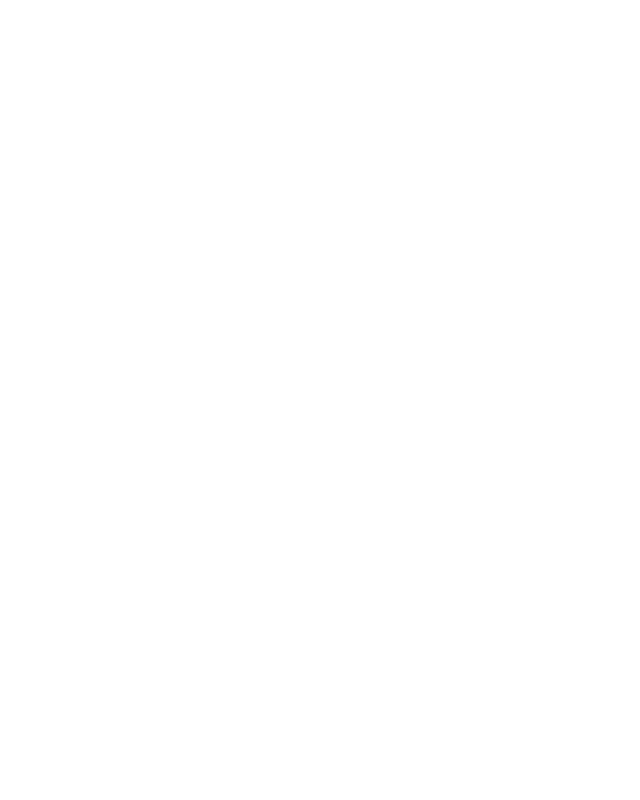
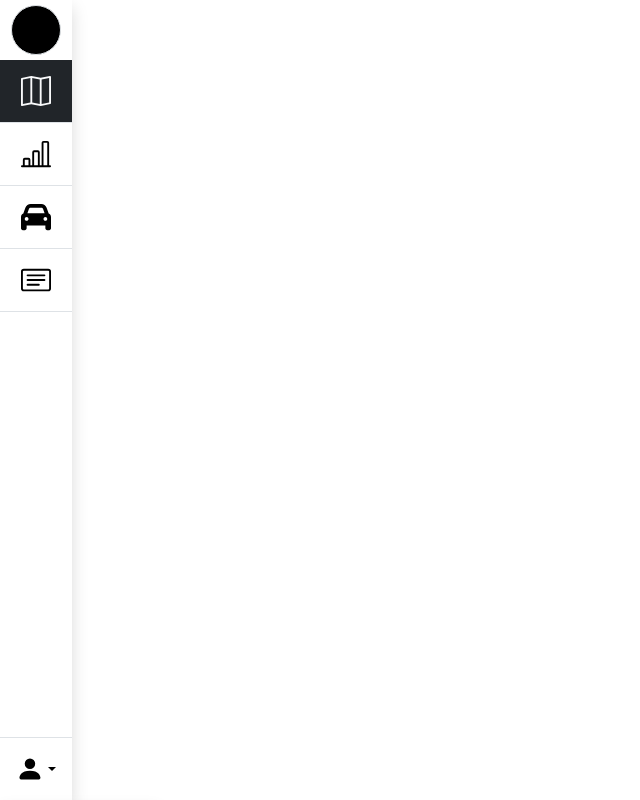
Before and after one commit to DiegoMuneraT/Grid, a React (Create React App) app in the folder frontend/: page /app/sugerencias in a window 1280 px wide. Before the commit this address had no page. Shown: the whole page, without its empty margins (0-640 px from the left). Built offline with nearby package versions, Linux system fonts and the light colour scheme.

Commit message:
Frontend igual al mock-up

```diff
--- a/frontend/src/App.js
+++ b/frontend/src/App.js
@@ -10,17 +10,23 @@ import 'bootstrap/dist/js/bootstrap.min.js';
 import './assets/css/baguetteBox.min.css';
 import './assets/css/Footer-Dark-icons.css';
 import './assets/css/vanilla-zoom.min.css';
+import OwnVehicles from './pages/Own-vehicles'
+import Comments from './pages/Comments'
+import Statistics from './pages/Statistics'
 
 function App() {
   return (
     <BrowserRouter>
       <Routes>
         <Route path='' element={<Home/>} />
-        <Route path='about-us/' element={<AboutUs/>} />
-        <Route path='contact/' element={<Contact/>} />
-        <Route path='login/' element={<Login/>} />
-        <Route path='register/' element={<Register/>} />
+        <Route path='acerca-de-nosotros/' element={<AboutUs/>} />
+        <Route path='contacto/' element={<Contact/>} />
+        <Route path='iniciar-sesion/' element={<Login/>} />
+        <Route path='registro/' element={<Register/>} />
         <Route path='app/inicio/' element={<Map/>} />
+        <Route path='app/mis-vehiculos/' element={<OwnVehicles/>} />
+        <Route path='app/sugerencias/' element={<Comments/>} />
+        <Route path='app/estadisticas/' element={<Statistics/>} />
 
       </Routes>
     </BrowserRouter>
--- a/frontend/src/components/NavBarApp.js
+++ b/frontend/src/components/NavBarApp.js
@@ -4,16 +4,16 @@ export default function NavBarApp() {
     <div className="bg-body shadow d-flex flex-column flex-shrink-0 position-fixed top-0 bottom-0" style={{width: '4.5rem'}}>
         <div className="justify-content-center" style={{display: 'flex',color: 'var(--bs-body-bg)',}}><a className="text-center link-body-emphasis border rounded-circle d-block align-items-center" href="#" data-bs-toggle="tooltip" data-bs-placement="right" data-bs-original-title="Icon-only" style={{background: 'var(--bs-emphasis-color)',color: '#fff !important',paddingTop: '0px',width: '50px',height: '50px',margin: '5px',}}></a></div>
         <ul className="nav nav-pills flex-column text-center nav-flush mb-auto">
-            <li className="nav-item"><a className="nav-link active link-light py-3 border-bottom rounded-0" href="map.html" aria-current="page" style={{background: 'var(--bs-body-color)',}}><svg xmlns="http://www.w3.org/2000/svg" width="1em" height="1em" fill="currentColor" viewBox="0 0 16 16" className="bi bi-map" style={{width: '30px',height: '30px',color: 'var(--bs-dropdown-link-hover-color)',}}>
+            <li className="nav-item"><a className="nav-link active link-light py-3 border-bottom rounded-0" href="../inicio/" aria-current="page" style={{background: 'var(--bs-body-color)',}}><svg xmlns="http://www.w3.org/2000/svg" width="1em" height="1em" fill="currentColor" viewBox="0 0 16 16" className="bi bi-map" style={{width: '30px',height: '30px',color: 'var(--bs-dropdown-link-hover-color)',}}>
                         <path fill-rule="evenodd" d="M15.817.113A.5.5 0 0 1 16 .5v14a.5.5 0 0 1-.402.49l-5 1a.502.502 0 0 1-.196 0L5.5 15.01l-4.902.98A.5.5 0 0 1 0 15.5v-14a.5.5 0 0 1 .402-.49l5-1a.5.5 0 0 1 .196 0L10.5.99l4.902-.98a.5.5 0 0 1 .415.103zM10 1.91l-4-.8v12.98l4 .8V1.91zm1 12.98 4-.8V1.11l-4 .8v12.98zm-6-.8V1.11l-4 .8v12.98l4-.8z"></path>
                     </svg></a></li>
-            <li className="nav-item"><a className="nav-link py-3 border-bottom rounded-0" href="statistics.html"><svg xmlns="http://www.w3.org/2000/svg" width="1em" height="1em" fill="currentColor" viewBox="0 0 16 16" className="bi bi-bar-chart-line" style={{width: '30px',height: '30px',color: 'var(--bs-emphasis-color)',}}>
+            <li className="nav-item"><a className="nav-link py-3 border-bottom rounded-0" href="../estadisticas/"><svg xmlns="http://www.w3.org/2000/svg" width="1em" height="1em" fill="currentColor" viewBox="0 0 16 16" className="bi bi-bar-chart-line" style={{width: '30px',height: '30px',color: 'var(--bs-emphasis-color)',}}>
                         <path d="M11 2a1 1 0 0 1 1-1h2a1 1 0 0 1 1 1v12h.5a.5.5 0 0 1 0 1H.5a.5.5 0 0 1 0-1H1v-3a1 1 0 0 1 1-1h2a1 1 0 0 1 1 1v3h1V7a1 1 0 0 1 1-1h2a1 1 0 0 1 1 1v7h1V2zm1 12h2V2h-2v12zm-3 0V7H7v7h2zm-5 0v-3H2v3h2z"></path>
                     </svg></a></li>
-            <li className="nav-item"><a className="nav-link py-3 border-bottom rounded-0" href="own-vehicles.html"><svg xmlns="http://www.w3.org/2000/svg" viewBox="0 0 512 512" width="1em" height="1em" fill="currentColor" style={{width: '30px',height: '30px',color: 'var(--bs-emphasis-color)',}}>
+            <li className="nav-item"><a className="nav-link py-3 border-bottom rounded-0" href="../mis-vehiculos/"><svg xmlns="http://www.w3.org/2000/svg" viewBox="0 0 512 512" width="1em" height="1em" fill="currentColor" style={{width: '30px',height: '30px',color: 'var(--bs-emphasis-color)',}}>
                         <path d="M39.61 196.8L74.8 96.29C88.27 57.78 124.6 32 165.4 32H346.6C387.4 32 423.7 57.78 437.2 96.29L472.4 196.8C495.6 206.4 512 229.3 512 256V448C512 465.7 497.7 480 480 480H448C430.3 480 416 465.7 416 448V400H96V448C96 465.7 81.67 480 64 480H32C14.33 480 0 465.7 0 448V256C0 229.3 16.36 206.4 39.61 196.8V196.8zM109.1 192H402.9L376.8 117.4C372.3 104.6 360.2 96 346.6 96H165.4C151.8 96 139.7 104.6 135.2 117.4L109.1 192zM96 256C78.33 256 64 270.3 64 288C64 305.7 78.33 320 96 320C113.7 320 128 305.7 128 288C128 270.3 113.7 256 96 256zM416 320C433.7 320 448 305.7 448 288C448 270.3 433.7 256 416 256C398.3 256 384 270.3 384 288C384 305.7 398.3 320 416 320z"></path>
                     </svg></a></li>
-            <li className="nav-item"><a className="nav-link py-3 border-bottom rounded-0" href="comments.html"><svg xmlns="http://www.w3.org/2000/svg" width="1em" height="1em" fill="currentColor" viewBox="0 0 16 16" className="bi bi-card-text" style={{fontSize: '17px',width: '30px',height: '30px',color: 'var(--bs-emphasis-color)',}}>
+            <li className="nav-item"><a className="nav-link py-3 border-bottom rounded-0" href="../sugerencias/"><svg xmlns="http://www.w3.org/2000/svg" width="1em" height="1em" fill="currentColor" viewBox="0 0 16 16" className="bi bi-card-text" style={{fontSize: '17px',width: '30px',height: '30px',color: 'var(--bs-emphasis-color)',}}>
                         <path d="M14.5 3a.5.5 0 0 1 .5.5v9a.5.5 0 0 1-.5.5h-13a.5.5 0 0 1-.5-.5v-9a.5.5 0 0 1 .5-.5h13zm-13-1A1.5 1.5 0 0 0 0 3.5v9A1.5 1.5 0 0 0 1.5 14h13a1.5 1.5 0 0 0 1.5-1.5v-9A1.5 1.5 0 0 0 14.5 2h-13z"></path>
                         <path d="M3 5.5a.5.5 0 0 1 .5-.5h9a.5.5 0 0 1 0 1h-9a.5.5 0 0 1-.5-.5zM3 8a.5.5 0 0 1 .5-.5h9a.5.5 0 0 1 0 1h-9A.5.5 0 0 1 3 8zm0 2.5a.5.5 0 0 1 .5-.5h6a.5.5 0 0 1 0 1h-6a.5.5 0 0 1-.5-.5z"></path>
                     </svg></a></li>
@@ -21,7 +21,7 @@ export default function NavBarApp() {
         <div className="dropdown show p-3 border-top"><a className="dropdown-toggle link-body-emphasis d-flex align-items-center text-decoration-none" aria-expanded="true" data-bs-toggle="dropdown" role="button"><svg xmlns="http://www.w3.org/2000/svg" width="1em" height="1em" fill="currentColor" viewBox="0 0 16 16" className="bi bi-person-fill" style={{width: '30px',height: '30px',}}>
                     <path d="M3 14s-1 0-1-1 1-4 6-4 6 3 6 4-1 1-1 1H3Zm5-6a3 3 0 1 0 0-6 3 3 0 0 0 0 6Z"></path>
                 </svg></a>
-            <div className="dropdown-menu show shadow text-small" data-bs-popper="none" data-popper-placement="top-start"><a className="dropdown-item" href="#">Sign out</a></div>
+            <div className="dropdown-menu show shadow text-small" data-bs-popper="none" data-popper-placement="top-start"><a className="dropdown-item" href="../../">Sign out</a></div>
         </div>
     </div>
   )
--- a/frontend/src/components/NavBarHome.js
+++ b/frontend/src/components/NavBarHome.js
@@ -9,16 +9,16 @@ export default function NavBarHome(){
                 <div className="justify-content-center align-items-center" style={{display: 'inline-flex', padding: '0 0 0 1rem', width: '50%'}}>
                     <div>
                         <ul className="navbar-nav">
-                            <li className="nav-item"><a className="nav-link" href="../about-us/">About</a></li>
+                            <li className="nav-item"><a className="nav-link" href="../acerca-de-nosotros/">About</a></li>
                         </ul>
                     </div><a className="navbar-brand logo" href="../" style={{marginRight: '0px',}}>ManagEV</a>
                     <div>
                         <ul className="navbar-nav">
-                            <li className="nav-item" style={{padding: '0 0 0 32px',}}><a className="nav-link" href="../contact/">Contact</a></li>
+                            <li className="nav-item" style={{padding: '0 0 0 32px',}}><a className="nav-link" href="../contacto/">Contact</a></li>
                         </ul>
                     </div>
                 </div>
-                <div className="justify-content-end align-items-center" style={{width: '25%', display: 'inline-flex',}}><a href="../login/"><button className="btn btn-primary btn-sm" type="button" style={{marginRight: '0px', background: 'rgb(33,37,41)', borderColor: '#000000',}}>Iniciar Sesion</button></a></div>
+                <div className="justify-content-end align-items-center" style={{width: '25%', display: 'inline-flex',}}><a href="../iniciar-sesion/"><button className="btn btn-primary btn-sm" type="button" style={{marginRight: '0px', background: 'rgb(33,37,41)', borderColor: '#000000',}}>Iniciar Sesion</button></a></div>
             </div>
         </div>
     </nav>
--- a/frontend/src/components/NavBarLogin.js
+++ b/frontend/src/components/NavBarLogin.js
@@ -8,12 +8,12 @@ export default function NavBarLogin() {
                 <div className="justify-content-center align-items-center" style={{display: 'inline-flex', padding: '0 0 0 1rem', width: '50%'}}>
                     <div>
                         <ul className="navbar-nav">
-                            <li className="nav-item"><a className="nav-link" href="../about-us/">About</a></li>
+                            <li className="nav-item"><a className="nav-link" href="../acerca-de-nosotros/">About</a></li>
                         </ul>
                     </div><a className="navbar-brand logo" href="../" style={{marginRight: '0px',}}>ManagEV</a>
                     <div>
                         <ul className="navbar-nav">
-                            <li className="nav-item" style={{padding: '0 0 0 32px',}}><a className="nav-link" href="../contact/">Contact</a></li>
+                            <li className="nav-item" style={{padding: '0 0 0 32px',}}><a className="nav-link" href="../contacto/">Contact</a></li>
                         </ul>
                     </div>
                 </div>
--- /dev/null
+++ b/frontend/src/pages/Comments.js
@@ -0,0 +1,12 @@
+import NavBarApp from "../components/NavBarApp";
+
+export default function Comments() {
+    return (
+        <body>
+            <NavBarApp/>
+
+            <div style={{width: '100vw', height: '100vh',}}></div>
+
+        </body>
+      )
+}
--- a/frontend/src/pages/Login.js
+++ b/frontend/src/pages/Login.js
@@ -20,7 +20,7 @@ export default function Login() {
                         <div className="justify-content-center align-items-center" style={{display: 'flex', marginBottom: '15px',marginTop: '15px'}}><button className="btn btn-primary" type="submit" style={{background: 'var(--bs-emphasis-color)', borderColor: 'var(--bs-emphasis-color)', borderTopColor: 'var(--bs-body-color)', }}>Iniciar Sesion</button></div>
                         <div className="txt1 text-center p-t-54 p-b-20"><span>O Inicia Sesion con</span></div>
                         <div className="justify-content-center align-items-center" style={{display: 'flex',}}><a className="login100-social-item" href="#" style={{boxShadow: '0px 2px 6px 0px var(--bs-emphasis-color)', }}><img src="https://colorlib.com/etc/lf/Login_v9/images/icons/icon-google.png" alt="Google" /></a><a className="login100-social-item" href="#" style={{boxShadow: '0px 2px 6px 0px var(--bs-emphasis-color)',}}><img src="https://learn.microsoft.com/en-us/azure/active-directory/develop/media/howto-add-branding-in-apps/ms-symbollockup_mssymbol_19.svg" alt="Microsoft" width="29" height="32" /></a></div>
-                        <div className="justify-content-center align-items-center" style={{display: 'flex', margin: '15px 0', }}><a className="txt2" href="../register/">No tienes una cuenta? Crea una.</a></div>
+                        <div className="justify-content-center align-items-center" style={{display: 'flex', margin: '15px 0', }}><a className="txt2" href="../registro/">No tienes una cuenta? Crea una.</a></div>
                         <div className="justify-content-center align-items-center" style={{display: 'flex', }}><span style={{fontSize: '13px', backdropFilter: 'opacity(1)', }}>GRID @ 2023</span></div>
                     </form>
                 </div>
--- a/frontend/src/pages/Map.js
+++ b/frontend/src/pages/Map.js
@@ -5,8 +5,7 @@ export default function Map() {
     <body>
         <NavBarApp/>
 
-        <div style={{width: '100vw', height: '100vh'}}><iframe allowfullscreen="" frameborder="0" src="https://cdn.bootstrapstudio.io/placeholders/map.html" width="100%" height="400" style={{width: '100%', height: '100%', position: 'static'}}></iframe></div>
-
+        <div style={{height: '100vh', overflowY: 'hidden'}}><iframe title="map" allowfullscreen="" frameborder="0" src="https://cdn.bootstrapstudio.io/placeholders/map.html" style={{width: '100%', height: '100%', position: 'static',}}></iframe></div>
     </body>
   )
 }
--- /dev/null
+++ b/frontend/src/pages/Own-vehicles.js
@@ -0,0 +1,12 @@
+import NavBarApp from "../components/NavBarApp";
+
+export default function OwnVehicles() {
+  return (
+    <body>
+        <NavBarApp/>
+
+        <div style={{width: '100vw', height: '100vh',}}></div>
+
+    </body>
+  )
+}
--- a/frontend/src/pages/Register.js
+++ b/frontend/src/pages/Register.js
@@ -18,7 +18,7 @@ export default function Register() {
                         <div className="justify-content-center align-items-center" style={{display: 'flex',marginBottom: '15px', marginTop: '15px'}}><button className="btn btn-primary" type="submit" style={{background: 'var(--bs-emphasis-color)', borderColor: 'var(--bs-emphasis-color)', borderTopColor: 'var(--bs-body-color)'}}>Crear Cuenta</button></div>
                         <div className="txt1 text-center p-t-54 p-b-20"><span>O regístrate con</span></div>
                         <div className="justify-content-center align-items-center" style={{display: 'flex'}}><a className="login100-social-item" href="#" style={{boxShadow: '0px 2px 6px 0px var(--bs-emphasis-color)'}}><img src="https://colorlib.com/etc/lf/Login_v9/images/icons/icon-google.png" alt="Google"/></a><a className="login100-social-item" href="#" style={{boxShadow: '0px 2px 6px 0px var(--bs-emphasis-color)'}}><img src="https://learn.microsoft.com/en-us/azure/active-directory/develop/media/howto-add-branding-in-apps/ms-symbollockup_mssymbol_19.svg" alt="Microsoft" width="29" height="32"/></a></div>
-                        <div className="justify-content-center align-items-center" style={{display: 'flex', margin: '15px 0'}}><a className="txt2" href="../login/">Ya tienes una cuenta? Inicia Sesion.</a></div>
+                        <div className="justify-content-center align-items-center" style={{display: 'flex', margin: '15px 0'}}><a className="txt2" href="../iniciar-sesion/">Ya tienes una cuenta? Inicia Sesion.</a></div>
                         <div className="justify-content-center align-items-center" style={{display: 'flex'}}><span style={{fontSize: '13px', backdropFilter: 'opacity(1)'}}>GRID @ 2023</span></div>
                     </form>
                 </div>
--- /dev/null
+++ b/frontend/src/pages/Statistics.js
@@ -0,0 +1,12 @@
+import NavBarApp from '../components/NavBarApp'
+
+export default function Statistics() {
+    return (
+        <body>
+            <NavBarApp/>
+
+            <div style={{width: '100vw', height: '100vh',}}></div>
+
+        </body>
+      )
+}
```
